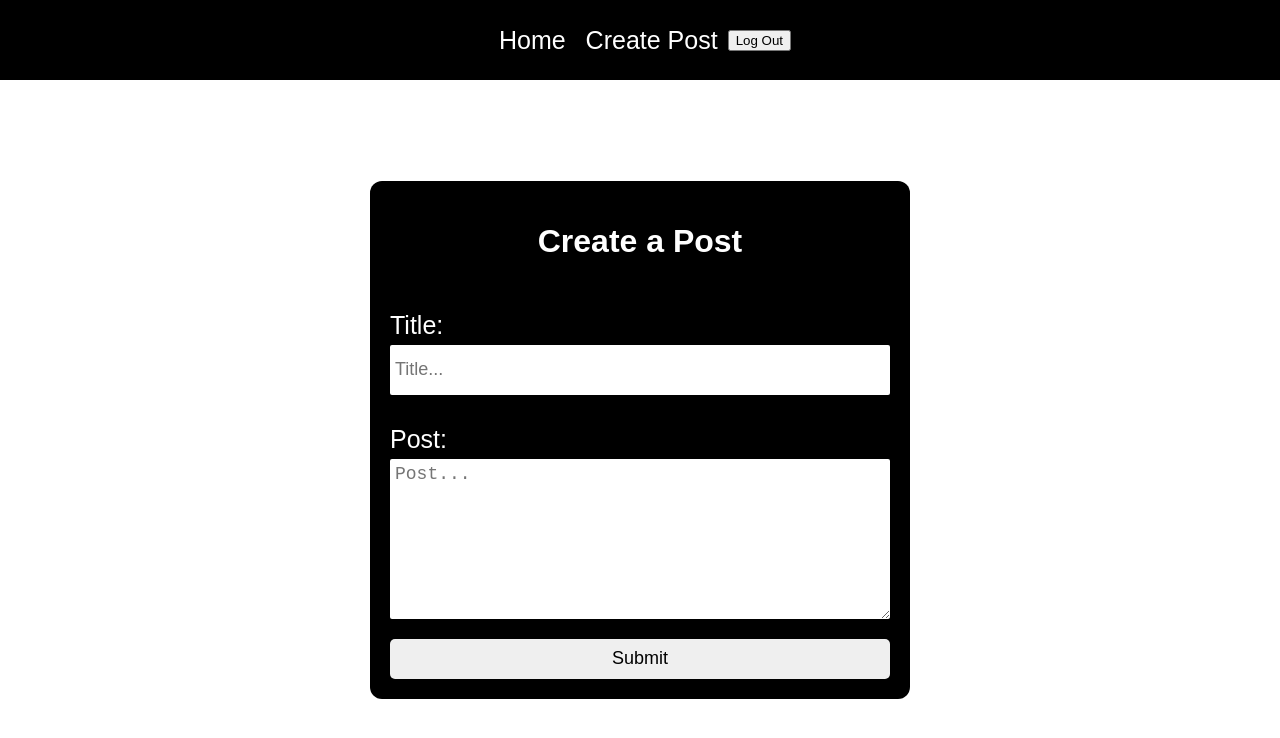
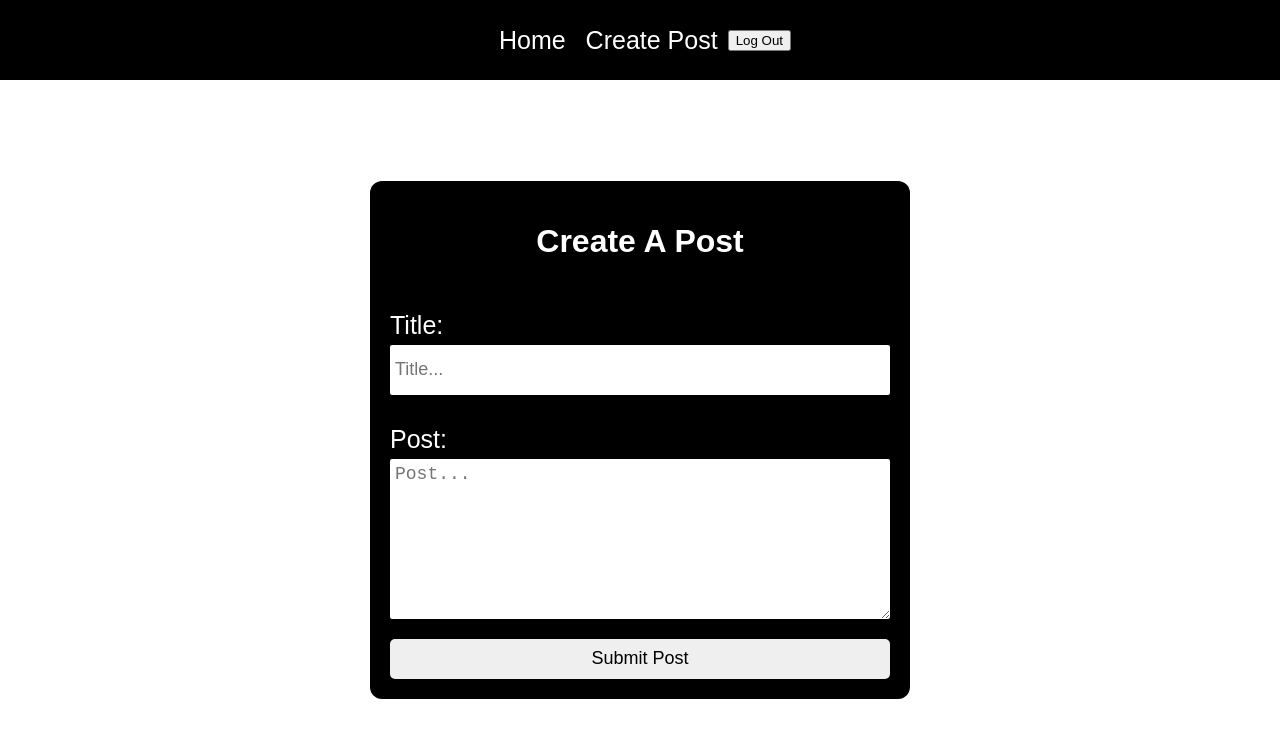
Before and after one commit to eliazonta/blog, a React (Create React App) app: page /createpost in a window 1280 px wide. Shown: the top 738 px of the page. Built offline with nearby package versions, Linux system fonts and the light colour scheme; no server answers; sample sign-in values are in the browser's storage.

Commit message:
need to fix log out link btw

```diff
--- a/src/App.js
+++ b/src/App.js
@@ -27,7 +27,7 @@ function App() {
       ):(
         <>
         <Link to="/createpost">Create Post</Link>
-        <button onClick={signUserOut}> Log Out</button>
+        <button onClick={signUserOut} className="logout"> Log Out</button>
         </>
       )}
     </nav>
--- a/src/pages/CreatePost.js
+++ b/src/pages/CreatePost.js
@@ -1,4 +1,4 @@
-import React, {useState, useEffect} from 'react';
+import React, { useState, useEffect } from "react";
 import { addDoc, collection } from "firebase/firestore";
 import { db, auth } from "../firebase-config";
 import { useNavigate } from "react-router-dom";
@@ -7,43 +7,47 @@ function CreatePost({ isAuth }) {
   const [title, setTitle] = useState("");
   const [postText, setPostText] = useState("");
 
-    const postCollectionRef = collection(db, "posts");
+  const postsCollectionRef = collection(db, "posts");
   let navigate = useNavigate();
 
   const createPost = async () => {
-        await addDoc(postCollectionRef, {
+    await addDoc(postsCollectionRef, {
       title,
       postText,
-            author: {name: auth.currentUser.displayName, id: auth.currentUser.uid },
+      author: { name: auth.currentUser.displayName, id: auth.currentUser.uid },
     });
     navigate("/");
   };
 
   useEffect(() => {
-        if(!isAuth){
+    if (!isAuth) {
       navigate("/login");
     }
   }, []);
+
   return (
-    <div className='createPostPage'>
-        <div className='cpContainer'>
-            <h1>Create a Post</h1>
-            <div className='inputGp'>
-                <label> Title: </label>
+    <div className="createPostPage">
+      <div className="cpContainer">
+        <h1>Create A Post</h1>
+        <div className="inputGp">
+          <label> Title:</label>
           <input
-                placeholder='Title...' onChange={(event) => {
+            placeholder="Title..."
+            onChange={(event) => {
               setTitle(event.target.value);
             }}
           />
         </div>
-            <div className='inputGp'>
-                <label> Post: </label>
-                <textarea placeholder='Post...' onChange={(event) => {
+        <div className="inputGp">
+          <label> Post:</label>
+          <textarea
+            placeholder="Post..."
+            onChange={(event) => {
               setPostText(event.target.value);
             }}
           />
         </div>
-            <button onClick={createPost}>Submit</button>
+        <button onClick={createPost}> Submit Post</button>
       </div>
     </div>
   );
--- a/src/pages/Home.js
+++ b/src/pages/Home.js
@@ -4,8 +4,13 @@ import { auth, db } from "../firebase-config";
 
 
 function Home({ isAuth }) {
-  const [postList, setPostList] = useState([]);
+  const [postLists, setPostList] = useState([]);
   const postCollectionRef = collection(db,  "posts");
+
+  const deletePost = async (id) => {
+    const postDoc = doc(db, "posts", id);
+    await deleteDoc(postDoc);
+  };
 
   useEffect(() => {
     const getPosts = async () => {
@@ -16,14 +21,11 @@ function Home({ isAuth }) {
     getPosts();
   }, [deletePost]);
 
-  const deletePost = async (id) => {
-    const postDoc = doc(db, "posts", id);
-    await deleteDoc(postDoc);
-  };
+
 
   return (
     <div className='homePage'>
-      {postList.map((post) => {
+      {postLists.map((post) => {
         return(
           <div className='post'>
             <div className='postHeader'>
--- a/src/pages/Login.js
+++ b/src/pages/Login.js
@@ -1,11 +1,9 @@
-import React from 'react'
-import { auth, provider } from "../firebase-config"
-import { signInWithPopup } from "firebase/auth"
-import { useNavigate } from 'react-router-dom';
-
+import React from "react";
+import { auth, provider } from "../firebase-config";
+import { signInWithPopup } from "firebase/auth";
+import { useNavigate } from "react-router-dom";
 
 function Login({ setIsAuth }) {
-
   let navigate = useNavigate();
 
   const signInWithGoogle = () => {
@@ -17,8 +15,8 @@ function Login({ setIsAuth }) {
   };
 
   return (
-    <div className='loginPage'>
-      <p>Sign in with Google to Continue</p>
+    <div className="loginPage">
+      <p>Sign In With Google to Continue</p>
       <button className="login-with-google-btn" onClick={signInWithGoogle}>
         Sign in with Google
       </button>
@@ -26,4 +24,5 @@ function Login({ setIsAuth }) {
   );
 }
 
+
 export default Login
```
Lines whose indentation alone changed are shown as unchanged.
